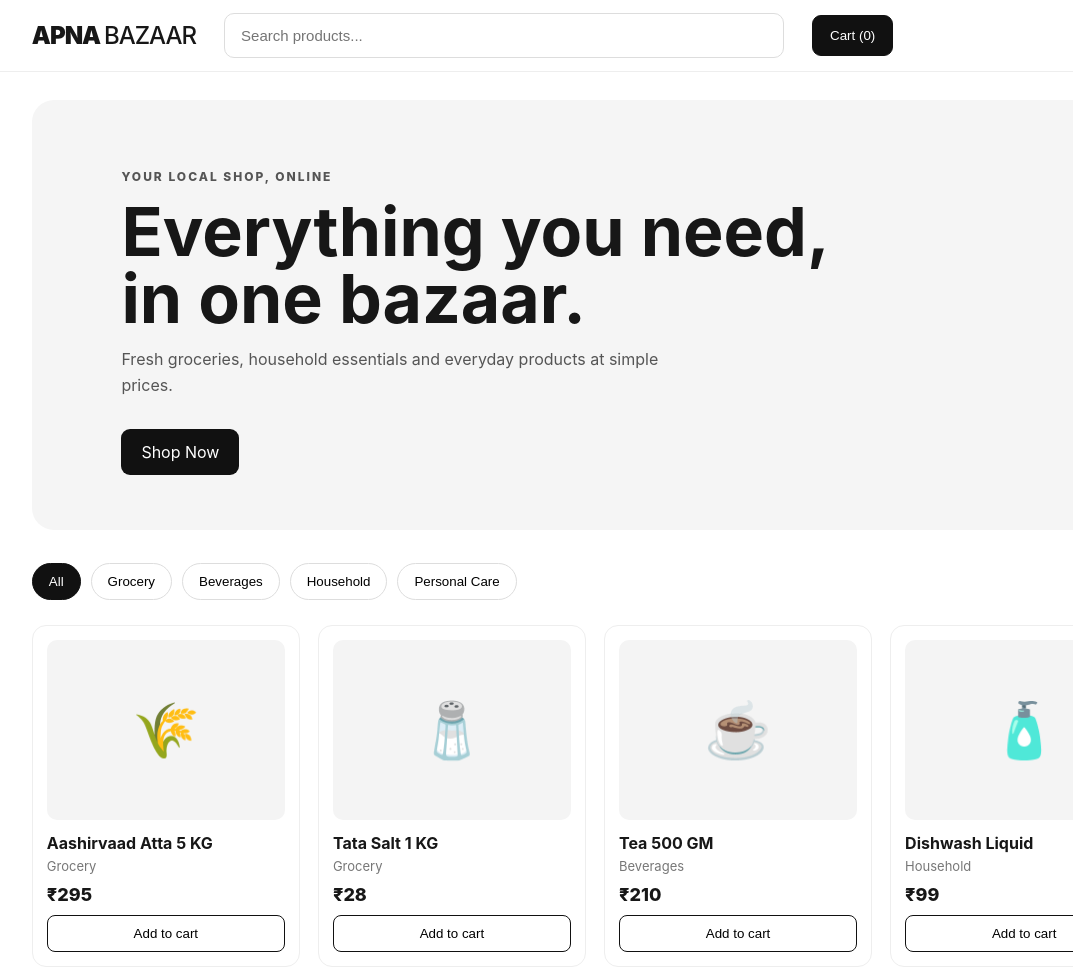
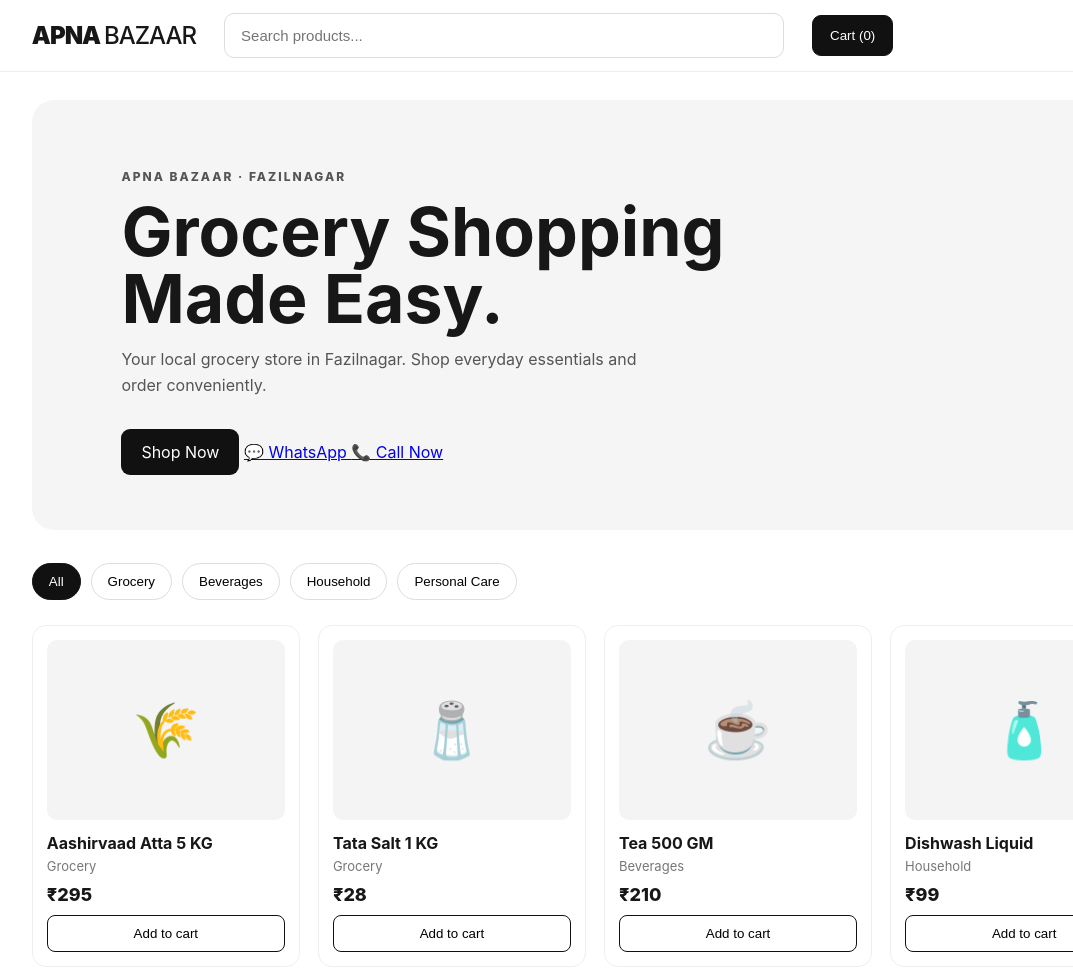
Before and after one commit to sarveshprajapati923-stack/Apna-bazar, a plain HTML site: page index.html in a window 1280 px wide. Shown: the top 970 px of the page, without its empty margins (45-1118 px from the left). Drawn offline with Linux system fonts and the light colour scheme; no server answers.

Commit message:
Update index.html

```diff
--- a/index.html
+++ b/index.html
@@ -15,10 +15,28 @@
 
 <section class="hero">
   <div>
-    <p class="eyebrow">YOUR LOCAL SHOP, ONLINE</p>
-    <h1>Everything you need,<br>in one bazaar.</h1>
-    <p>Fresh groceries, household essentials and everyday products at simple prices.</p>
-    <a href="#products" class="primary">Shop Now</a>
+    <p class="eyebrow">APNA BAZAAR · FAZILNAGAR</p>
+
+    <h1>Grocery Shopping<br>Made Easy.</h1>
+
+    <p>
+      Your local grocery store in Fazilnagar.
+      Shop everyday essentials and order conveniently.
+    </p>
+
+    <div class="heroButtons">
+      <a href="#products" class="primary">Shop Now</a>
+
+      <a href="https://wa.me/917800632404"
+         target="_blank"
+         class="whatsappBtn">
+        💬 WhatsApp
+      </a>
+
+      <a href="tel:+917800632404" class="callBtn">
+        📞 Call Now
+      </a>
+    </div>
   </div>
 </section>
 
```
